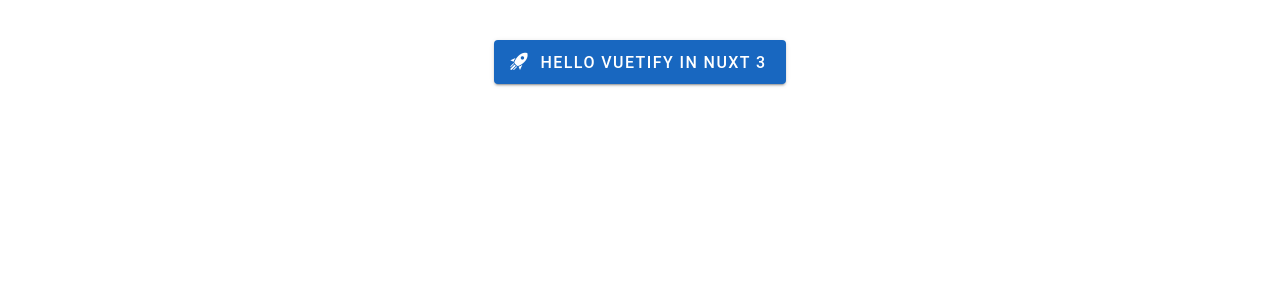
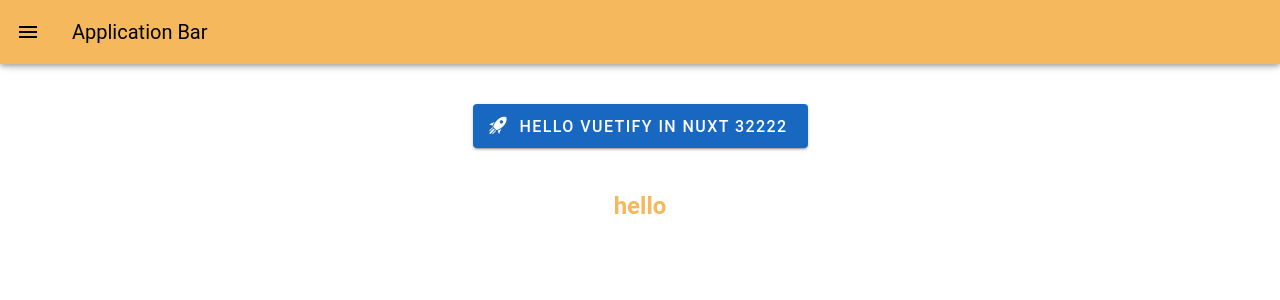
Before and after one commit to supeihau/my-portfolio-2025, a Nuxt app: page / in a window 1280 px wide. Shown: the top 300 px of the page. Built offline with nearby package versions, Linux system fonts and the light colour scheme.

Commit message:
feat: add scss about cis

```diff
--- a/app.vue
+++ b/app.vue
@@ -1,12 +1,12 @@
-<!-- app.vue -->
 <template>
-  <v-app>
-    <v-main>
-      <v-container class="py-10 text-center">
-        <v-btn color="primary" size="large" prepend-icon="mdi-rocket-launch">
-          Hello Vuetify in Nuxt 3
-        </v-btn>
-      </v-container>
-    </v-main>
-  </v-app>
+  <router-view></router-view>
 </template>
+
+<script>
+export default {
+  name: 'App',
+};
+</script>
+
+<style>
+</style>
--- /dev/null
+++ b/assets/scss/app.scss
@@ -0,0 +1,73 @@
+@import url('https://fonts.googleapis.com/css2?family=Roboto+Flex:opsz@8..144&display=swap');
+
+:root {
+  --main-yellow: #F5B85D;
+  --main-light-yellow: #FEF4EA;
+  --main-light-orange: #DFB390;
+  --main-orange: #BF6730;
+  --main-green: #6F6C3E;
+}
+
+// background color
+.bg-yellow {
+  background-color: var(--main-yellow) !important;
+}
+.bg-light-yellow {
+  background-color: var(--main-light-yellow) !important;
+}
+.bg-orange {
+  background-color: var(--main-orange) !important;
+}
+.bg-light-orange {
+  background-color: var(--main-light-orange) !important;
+}
+.bg-green {
+  background-color: var(--main-green) !important;
+}
+
+// text color
+.text-yellow {
+  color: var(--main-yellow) !important;
+}
+.text-light-yellow {
+  color: var(--main-light-yellow) !important;
+}
+.text-orange {
+  color: var(--main-orange) !important;
+}
+.text-light-orange {
+  color: var(--main-light-orange) !important;
+}
+.text-green {
+  color: var(--main-green) !important;
+}
+
+// text
+.text-h1-semi-bold {
+  font-weight: 600;
+  font-size: 60px;
+}
+.text-h2-semi-bold {
+  font-weight: 600;
+  font-size: 40px;
+}
+.text-h3-semi-bold {
+  font-weight: 600;
+  font-size: 32px;
+}
+.text-h4-semi-bold {
+  font-weight: 600;
+  font-size: 24px;
+}
+.text-h4-medium {
+  font-weight: 500;
+  font-size: 24px;
+}
+.text-h4-regular {
+  font-weight: 400;
+  font-size: 24px;
+}
+.text-h5-regular {
+  font-weight: 400;
+  font-size: 20px;
+}
--- /dev/null
+++ b/components/header.vue
@@ -0,0 +1,13 @@
+<template>
+  <v-app-bar class="bg-yellow">
+    <template v-slot:prepend>
+      <v-app-bar-nav-icon></v-app-bar-nav-icon>
+    </template>
+    <v-app-bar-title>Application Bar</v-app-bar-title>
+  </v-app-bar>
+</template>
+
+<script></script>
+
+<style lang="scss" scoped>
+</style>
--- a/nuxt.config.ts
+++ b/nuxt.config.ts
@@ -6,6 +6,7 @@
   css: [
     'vuetify/styles',
     '@mdi/font/css/materialdesignicons.css', // MDI 圖示
+    '@/assets/scss/app.scss',
   ],
   build: {
     transpile: ['vuetify'],
--- a/package.json
+++ b/package.json
@@ -12,10 +12,14 @@
   "dependencies": {
     "@mdi/font": "^7.4.47",
     "nuxt": "^3.10.1",
-    "sass": "^1.70.0",
     "vite-plugin-vuetify": "^2.0.1",
     "vue": "^3.4.15",
     "vue-router": "^4.2.5",
     "vuetify": "^3.5.2"
+  },
+  "devDependencies": {
+    "@nuxtjs/style-resources": "^1.2.2",
+    "sass": "^1.91.0",
+    "sass-loader": "^16.0.5"
   }
 }
--- /dev/null
+++ b/pages/index.vue
@@ -0,0 +1,21 @@
+<template>
+  <v-app>
+    <Header></Header>
+    <v-main>
+      <v-container class="py-10 text-center">
+        <v-btn color="primary" size="large" prepend-icon="mdi-rocket-launch">
+          Hello Vuetify in Nuxt 32222
+        </v-btn>
+        <div class="mt-10 text-h4-semi-bold text-yellow">
+          hello
+        </div>
+      </v-container>
+    </v-main>
+  </v-app>
+</template>
+
+<script setup>
+import Header from '@/components/header.vue';
+</script>
+
+<style scoped></style>
```
Also changed, not shown: 1 other file (tests, documents, lock files or other folders).
